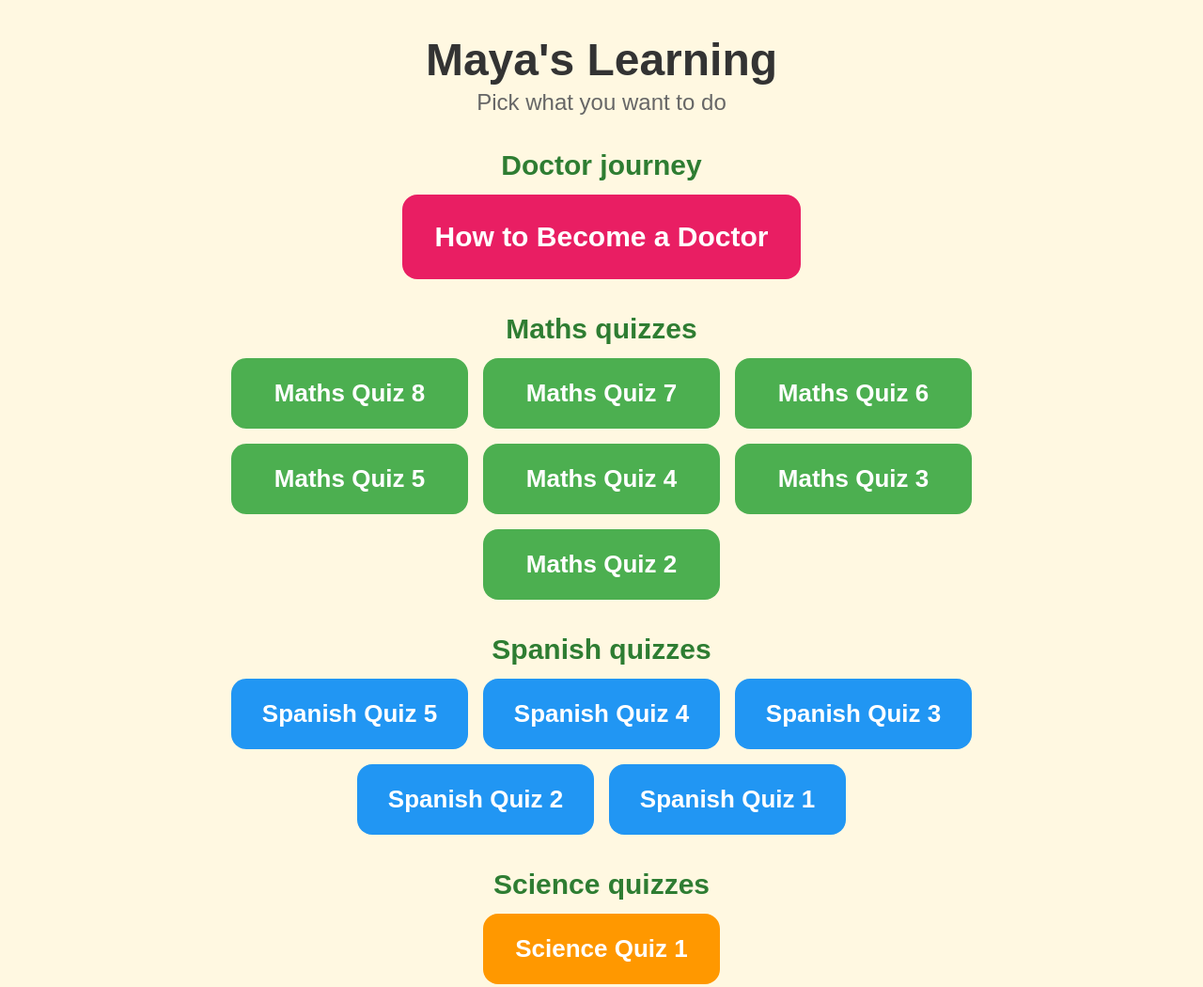
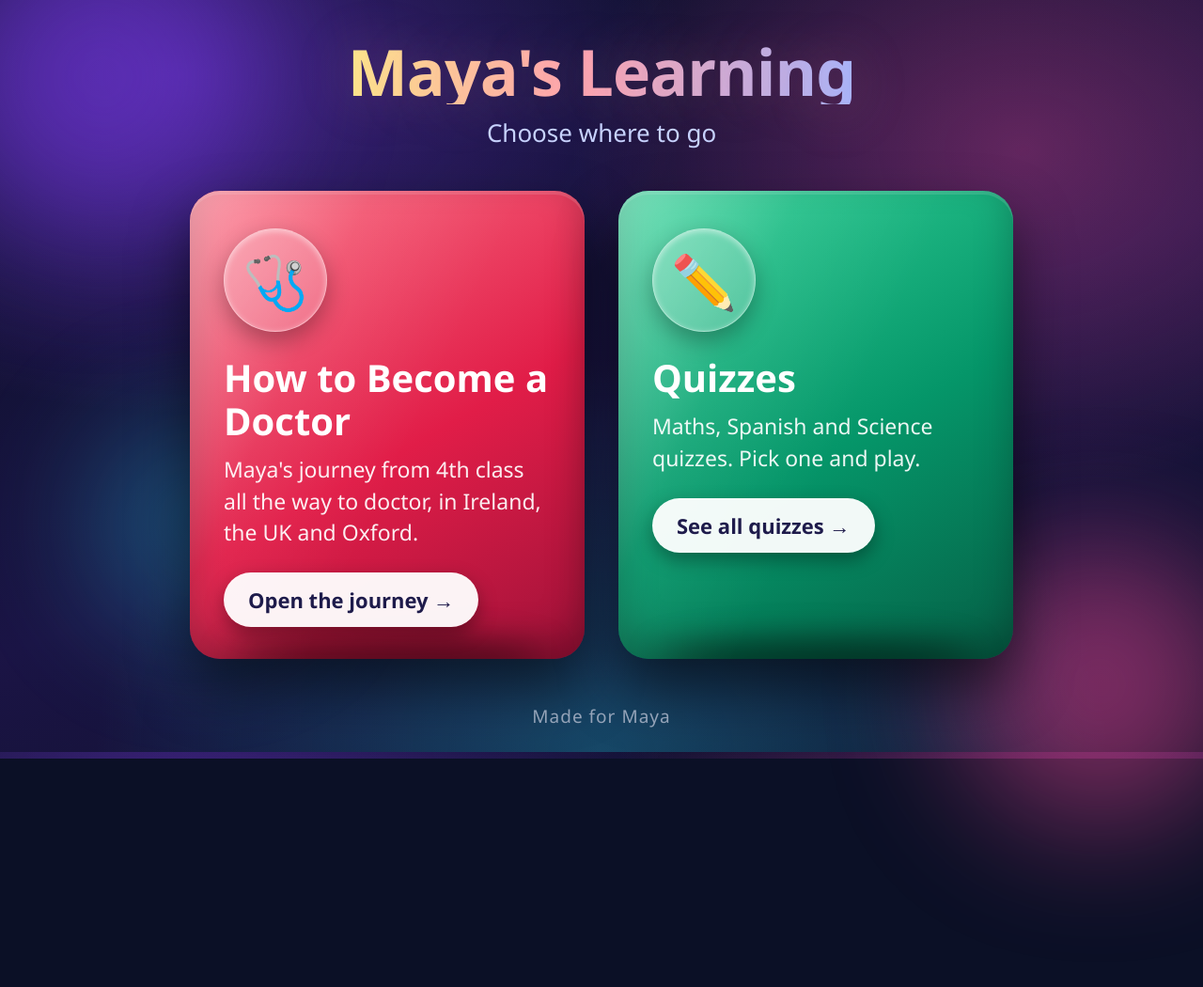
Before and after one commit to zmnakoahmed/zmnakoahmed.github.io, a plain HTML site: page index.html in a window 1280 px wide. Shown: the top 1050 px of the page at 94% size. After the commit the page ends 807 px from the top, so only its background shows below. Drawn offline with Linux system fonts and the light colour scheme.

Commit message:
Redesign landing page: elegant 3D, two choices

```diff
--- a/index.html
+++ b/index.html
@@ -5,54 +5,112 @@
 <meta name="viewport" content="width=device-width, initial-scale=1">
 <title>Maya's Learning</title>
 <style>
-  body { font-family: Arial, Helvetica, sans-serif; background: #FFF8E1; color: #333; margin: 0; padding: 24px; text-align: center; }
-  h1 { font-size: 48px; margin: 12px 0 4px; }
-  p.sub { font-size: 24px; color: #666; margin: 0 0 28px; }
-  h2 { font-size: 30px; margin: 36px 0 14px; color: #2E7D32; }
-  .grid { display: flex; flex-wrap: wrap; gap: 16px; justify-content: center; max-width: 900px; margin: 0 auto; }
-  a.btn { display: block; min-width: 200px; padding: 22px 26px; font-size: 26px; font-weight: bold; color: #fff; background: #4CAF50; border-radius: 16px; text-decoration: none; }
-  a.btn.blue { background: #2196F3; }
-  a.btn.orange { background: #FF9800; }
-  a.btn.purple { background: #9C27B0; }
-  a.btn.big { font-size: 30px; padding: 28px 34px; min-width: 320px; background: #E91E63; }
-  a.btn:active { filter: brightness(0.85); }
-  .foot { margin-top: 44px; font-size: 18px; color: #999; }
+  * { box-sizing: border-box; }
+  html, body { margin: 0; padding: 0; min-height: 100%; }
+  body {
+    font-family: "Segoe UI", Arial, Helvetica, sans-serif;
+    color: #fff;
+    background: #0b1026;
+    background-image:
+      radial-gradient(900px 600px at 15% 10%, rgba(124, 58, 237, 0.45), transparent 60%),
+      radial-gradient(800px 600px at 85% 20%, rgba(236, 72, 153, 0.35), transparent 60%),
+      radial-gradient(900px 700px at 50% 100%, rgba(34, 211, 238, 0.28), transparent 60%),
+      linear-gradient(160deg, #0b1026 0%, #1b1445 55%, #0b1026 100%);
+    background-attachment: fixed;
+    min-height: 100vh;
+    display: flex;
+    flex-direction: column;
+    align-items: center;
+    justify-content: center;
+    padding: 40px 24px 32px;
+    overflow-x: hidden;
+  }
+  .orb { position: fixed; border-radius: 50%; filter: blur(70px); opacity: 0.5; pointer-events: none; z-index: 0; animation: float 14s ease-in-out infinite alternate; }
+  .orb.o1 { width: 340px; height: 340px; background: #7c3aed; top: -80px; left: -60px; }
+  .orb.o2 { width: 300px; height: 300px; background: #ec4899; bottom: -60px; right: -40px; animation-delay: -6s; }
+  .orb.o3 { width: 220px; height: 220px; background: #22d3ee; top: 55%; left: 8%; animation-delay: -3s; opacity: 0.35; }
+  @keyframes float { from { transform: translateY(-18px); } to { transform: translateY(22px); } }
+  header { position: relative; z-index: 1; text-align: center; margin-bottom: 44px; }
+  h1 {
+    font-size: 68px; line-height: 1.05; margin: 0 0 12px; letter-spacing: -1px;
+    background: linear-gradient(90deg, #fde68a, #fda4af 45%, #a5b4fc);
+    -webkit-background-clip: text; background-clip: text; color: transparent;
+    text-shadow: 0 0 60px rgba(253, 164, 175, 0.25);
+  }
+  header p { font-size: 26px; color: #c7d2fe; margin: 0; }
+  .scene { position: relative; z-index: 1; display: flex; gap: 36px; flex-wrap: wrap; justify-content: center; perspective: 1400px; }
+  .card {
+    position: relative; display: block; width: 420px; max-width: 92vw; min-height: 380px;
+    border-radius: 32px; padding: 40px 36px 34px; text-decoration: none; color: #fff;
+    transform-style: preserve-3d;
+    transition: transform 0.35s ease, box-shadow 0.35s ease;
+    box-shadow: 0 30px 60px rgba(0, 0, 0, 0.55), 0 4px 0 rgba(255, 255, 255, 0.12) inset, 0 -18px 40px rgba(0, 0, 0, 0.25) inset;
+    overflow: hidden;
+  }
+  .card::before {
+    content: ""; position: absolute; inset: 0; border-radius: 32px;
+    background: linear-gradient(115deg, rgba(255,255,255,0.35) 0%, rgba(255,255,255,0.06) 30%, transparent 55%);
+    pointer-events: none;
+  }
+  .card::after {
+    content: ""; position: absolute; left: 10%; right: 10%; bottom: -18px; height: 36px; border-radius: 50%;
+    background: rgba(0, 0, 0, 0.5); filter: blur(18px); z-index: -1;
+  }
+  .card.doctor { background: linear-gradient(150deg, #fb7185 0%, #e11d48 55%, #9f1239 100%); }
+  .card.quizzes { background: linear-gradient(150deg, #34d399 0%, #059669 55%, #065f46 100%); }
+  .card:hover, .card:focus-visible { transform: translateY(-14px) rotateX(5deg) rotateY(-5deg) scale(1.02); box-shadow: 0 44px 80px rgba(0, 0, 0, 0.6), 0 4px 0 rgba(255, 255, 255, 0.18) inset, 0 -18px 40px rgba(0, 0, 0, 0.25) inset; }
+  .card:focus-visible { outline: 4px solid #fff; outline-offset: 6px; }
+  .icon {
+    width: 110px; height: 110px; border-radius: 50%; margin-bottom: 26px;
+    display: flex; align-items: center; justify-content: center; font-size: 56px;
+    background: rgba(255, 255, 255, 0.22); border: 1px solid rgba(255, 255, 255, 0.45);
+    box-shadow: 0 10px 24px rgba(0, 0, 0, 0.3), inset 0 2px 6px rgba(255, 255, 255, 0.5);
+    transform: translateZ(40px);
+  }
+  .card h2 { font-size: 40px; line-height: 1.15; margin: 0 0 12px; transform: translateZ(30px); }
+  .card p { font-size: 23px; line-height: 1.45; margin: 0 0 26px; color: rgba(255, 255, 255, 0.92); transform: translateZ(20px); }
+  .go {
+    display: inline-block; font-size: 22px; font-weight: bold; padding: 14px 26px; border-radius: 999px;
+    background: rgba(255, 255, 255, 0.95); color: #1e1b4b; transform: translateZ(30px);
+    box-shadow: 0 8px 20px rgba(0, 0, 0, 0.35);
+  }
+  footer { position: relative; z-index: 1; margin-top: 48px; font-size: 19px; color: #94a3b8; letter-spacing: 1px; }
+  @media (max-width: 700px) {
+    h1 { font-size: 44px; }
+    header p { font-size: 20px; }
+    .card { min-height: 0; padding: 30px 26px; }
+    .card h2 { font-size: 32px; }
+    .card p { font-size: 20px; }
+    .icon { width: 88px; height: 88px; font-size: 44px; }
+  }
 </style>
 </head>
 <body>
-<h1>Maya's Learning</h1>
-<p class="sub">Pick what you want to do</p>
+<div class="orb o1"></div>
+<div class="orb o2"></div>
+<div class="orb o3"></div>
 
-<h2>Doctor journey</h2>
-<div class="grid">
-  <a class="btn big" href="https://zmnakoahmed.github.io/maya-quizzes/maya-medicine-journey.html">How to Become a Doctor</a>
+<header>
+  <h1>Maya's Learning</h1>
+  <p>Choose where to go</p>
+</header>
+
+<div class="scene">
+  <a class="card doctor" href="https://zmnakoahmed.github.io/maya-quizzes/maya-medicine-journey.html">
+    <div class="icon">🩺</div>
+    <h2>How to Become a Doctor</h2>
+    <p>Maya's journey from 4th class all the way to doctor, in Ireland, the UK and Oxford.</p>
+    <span class="go">Open the journey →</span>
+  </a>
+
+  <a class="card quizzes" href="https://zmnakoahmed.github.io/quizzes.html">
+    <div class="icon">✏️</div>
+    <h2>Quizzes</h2>
+    <p>Maths, Spanish and Science quizzes. Pick one and play.</p>
+    <span class="go">See all quizzes →</span>
+  </a>
 </div>
 
-<h2>Maths quizzes</h2>
-<div class="grid">
-  <a class="btn" href="https://zmnakoahmed.github.io/maya-quizzes/maths8.html">Maths Quiz 8</a>
-  <a class="btn" href="https://zmnakoahmed.github.io/maya-quizzes/maths7.html">Maths Quiz 7</a>
-  <a class="btn" href="https://zmnakoahmed.github.io/maya-quizzes/maths6.html">Maths Quiz 6</a>
-  <a class="btn" href="https://zmnakoahmed.github.io/maya-quizzes/maths5.html">Maths Quiz 5</a>
-  <a class="btn" href="https://zmnakoahmed.github.io/maya-quizzes/maths4.html">Maths Quiz 4</a>
-  <a class="btn" href="https://zmnakoahmed.github.io/maya-quizzes/quiz3.html">Maths Quiz 3</a>
-  <a class="btn" href="https://zmnakoahmed.github.io/maya-quizzes/index.html">Maths Quiz 2</a>
-</div>
-
-<h2>Spanish quizzes</h2>
-<div class="grid">
-  <a class="btn blue" href="https://zmnakoahmed.github.io/maya-quizzes/spanish5.html">Spanish Quiz 5</a>
-  <a class="btn blue" href="https://zmnakoahmed.github.io/maya-quizzes/spanish4.html">Spanish Quiz 4</a>
-  <a class="btn blue" href="https://zmnakoahmed.github.io/maya-quizzes/spanish3.html">Spanish Quiz 3</a>
-  <a class="btn blue" href="https://zmnakoahmed.github.io/maya-quizzes/spanish2.html">Spanish Quiz 2</a>
-  <a class="btn blue" href="https://zmnakoahmed.github.io/maya-quizzes/spanish1.html">Spanish Quiz 1</a>
-</div>
-
-<h2>Science quizzes</h2>
-<div class="grid">
-  <a class="btn orange" href="https://zmnakoahmed.github.io/maya-quizzes/science1.html">Science Quiz 1</a>
-</div>
-
-<p class="foot">Made for Maya</p>
+<footer>Made for Maya</footer>
 </body>
 </html>
```
